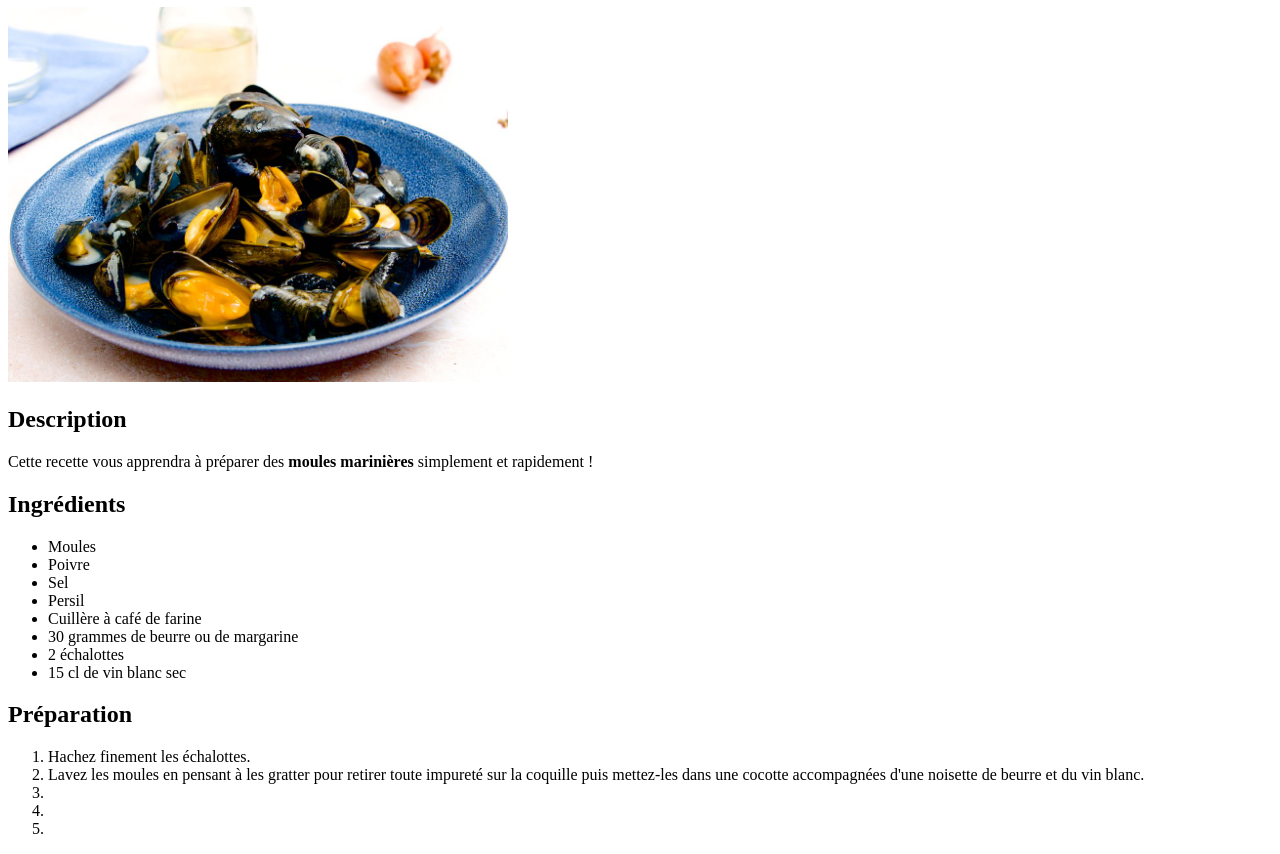
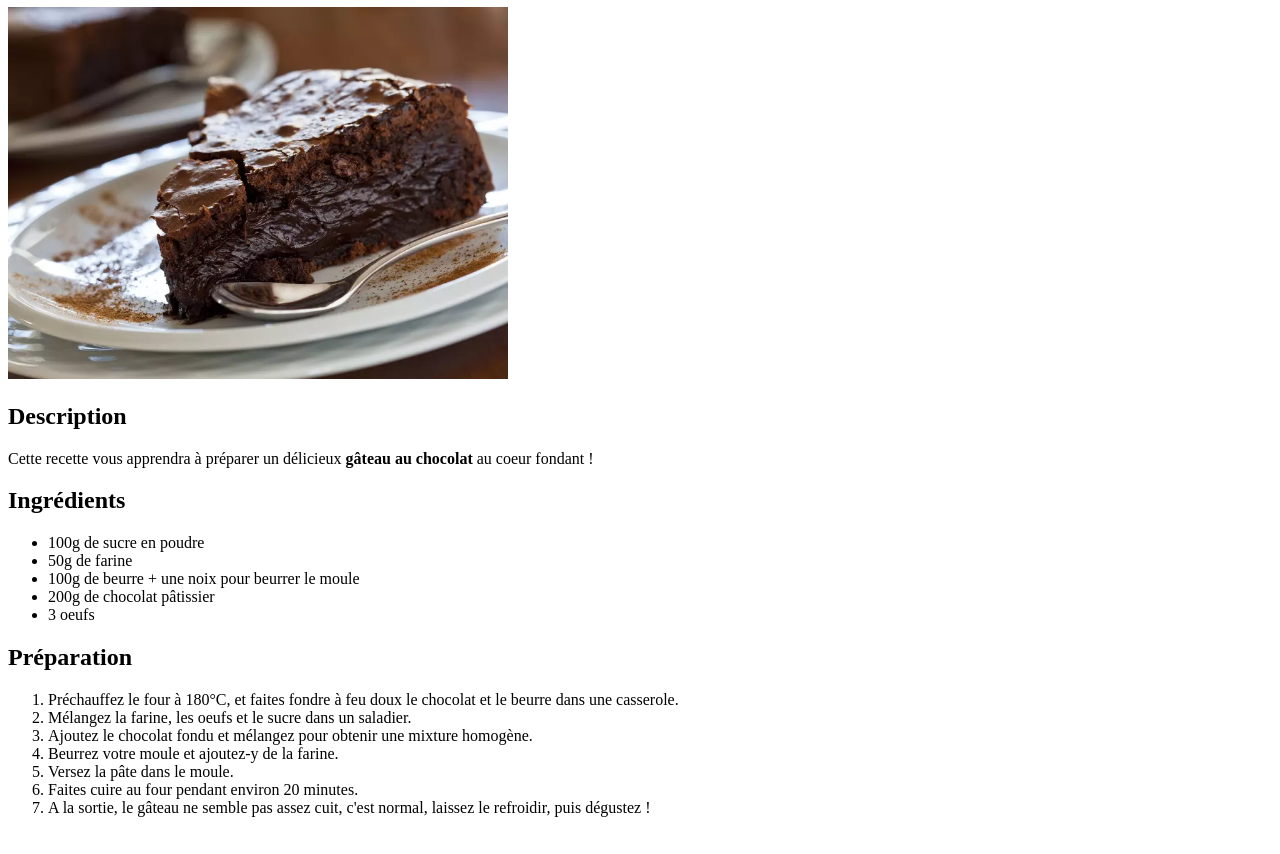
Before and after one commit to NzlThomas/odin-recipes, a plain HTML site: page recipes/gateau.html in a window 1280 px wide. Shown: the part 73-927 px from the top of the page. After the commit the page ends 906 px from the top, so only its background shows below. Drawn offline with Linux system fonts and the light colour scheme.

Commit message:
ajoute lien vers recette gâteau à l'index et rédaction de la recette du gâteau

```diff
--- a/recipes/gateau.html
+++ b/recipes/gateau.html
@@ -7,29 +7,27 @@
     </head>
 
     <body>
-        <h1>Moules marinières</h1>
-        <img src="../images/moules.jpg" width="500">
+        <h1>Gâteau au chocolat</h1>
+        <img src="../images/gateauchoco.png" width="500">
         <h2>Description</h2>
-            <p>Cette recette vous apprendra à préparer des <strong>moules marinières</strong> simplement et rapidement !</p>
+            <p>Cette recette vous apprendra à préparer un délicieux <strong>gâteau au chocolat</strong> au coeur fondant !</p>
         <h2>Ingrédients</h2>
             <ul>
-                <li>Moules</li>
-                <li>Poivre</li>
-                <li>Sel</li>
-                <li>Persil</li>
-                <li>Cuillère à café de farine</li>
-                <li>30 grammes de beurre ou de margarine</li>
-                <li>2 échalottes</li>
-                <li>15 cl de vin blanc sec</li>
+                <li>100g de sucre en poudre</li>
+                <li>50g de farine</li>
+                <li>100g de beurre + une noix pour beurrer le moule</li>
+                <li>200g de chocolat pâtissier</li>
+                <li>3 oeufs</li>
             </ul>
         <h2>Préparation</h2>
             <ol>
-                <li>Hachez finement les échalottes.</li>
-                <li>Lavez les moules en pensant à les gratter pour retirer toute impureté sur la coquille puis mettez-les dans une cocotte accompagnées
-                d'une noisette de beurre et du vin blanc.</li>
-                <li></li>
-                <li></li>
-                <li></li>
+                <li>Préchauffez le four à 180°C, et faites fondre à feu doux le chocolat et le beurre dans une casserole.</li>
+                <li>Mélangez la farine, les oeufs et le sucre dans un saladier.</li>
+                <li>Ajoutez le chocolat fondu et mélangez pour obtenir une mixture homogène.</li>
+                <li>Beurrez votre moule et ajoutez-y de la farine.</li>
+                <li>Versez la pâte dans le moule.</li>
+                <li>Faites cuire au four pendant environ 20 minutes.</li>
+                <li>A la sortie, le gâteau ne semble pas assez cuit, c'est normal, laissez le refroidir, puis dégustez !</li>
             </ol>
     </body>
 </html>
```
Also changed, not shown: index.html (+1 -0 lines).
